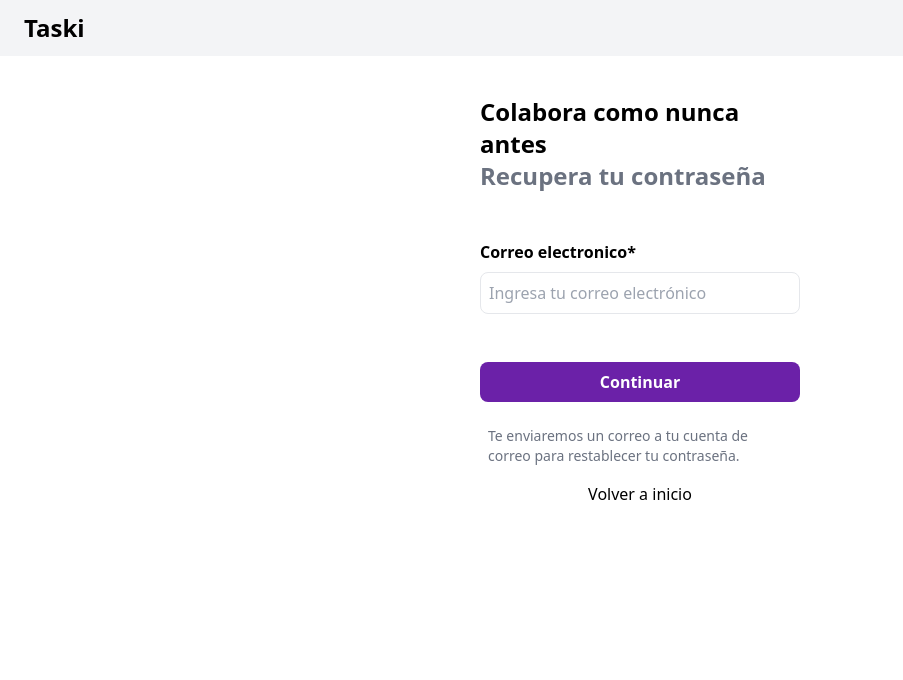
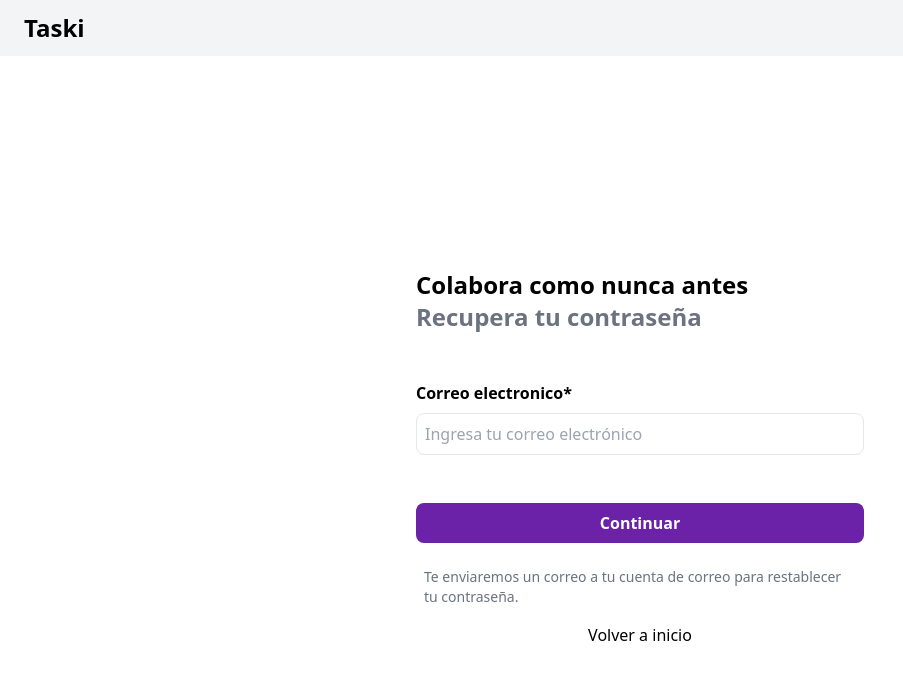
Before and after one commit to thejuanco/Taski-UI, a React (Vite) app: page /auth/forgot-password in a window 1280 px wide. Shown: the top 680 px of the page, without its empty margins (0-903 px from the left). Built offline with nearby package versions, Linux system fonts and the light colour scheme.

Commit message:
Agrega un margen al formulario en pantallas más pequeñas

```diff
--- a/src/views/Auth/ForgotPassword.jsx
+++ b/src/views/Auth/ForgotPassword.jsx
@@ -17,8 +17,8 @@ const ForgotPassword = () => {
   return (
     <>
       <NavBar />
-      <div className="flex justify-center items-center">
-        <div className="mt-16 md:w-1/4 sm:w-1/2 sm:m-10">
+      <div className="flex justify-center items-center min-h-screen p-4">
+        <div className="w-full max-w-md md:mt-1 sm:mt-10">
           <h1 className="text-black font-semibold text-2xl">
             Colabora como nunca antes
           </h1>
```
